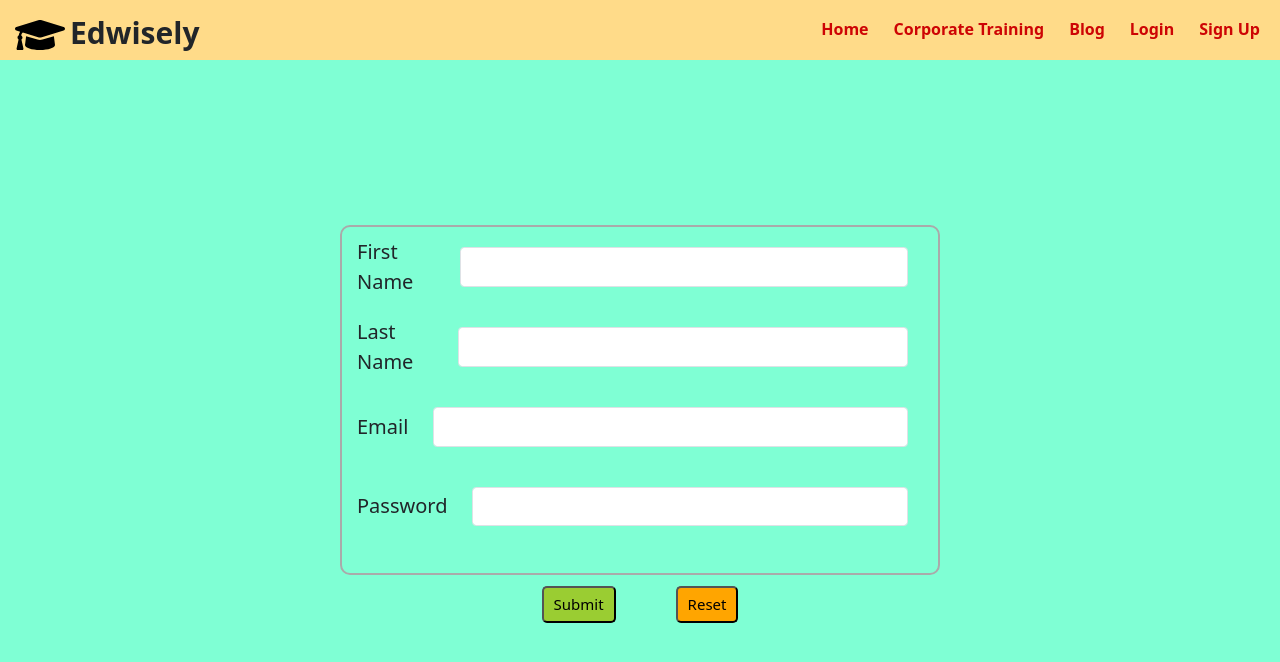
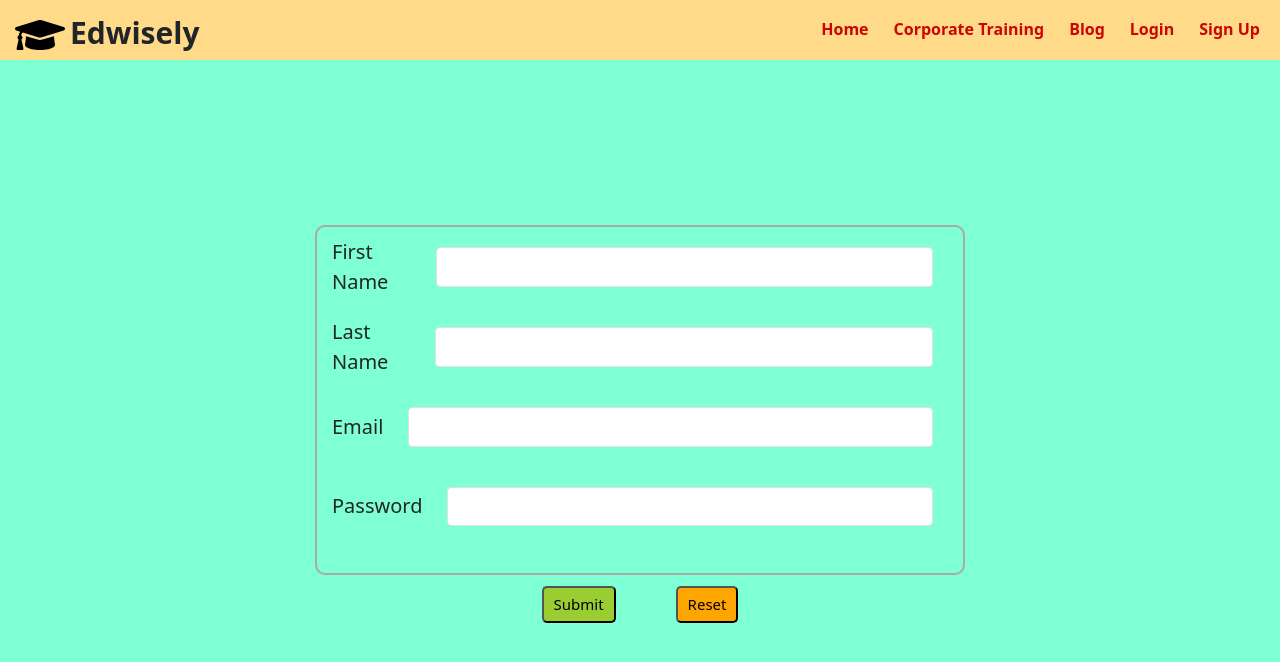
Before and after one commit to SureshReddy-Peram/learning-path, a React (Create React App) app: page /signup in a window 1280 px wide. Shown: the top 662 px of the page. Built offline with nearby package versions, Linux system fonts and the light colour scheme; a web font is replaced by a local one.

Commit message:
feature/css added

```diff
--- a/src/components/signup/SignUp.css
+++ b/src/components/signup/SignUp.css
@@ -1,4 +1,5 @@
 form{
+    width: 650px;
     height: 350px;
 }
 
```
